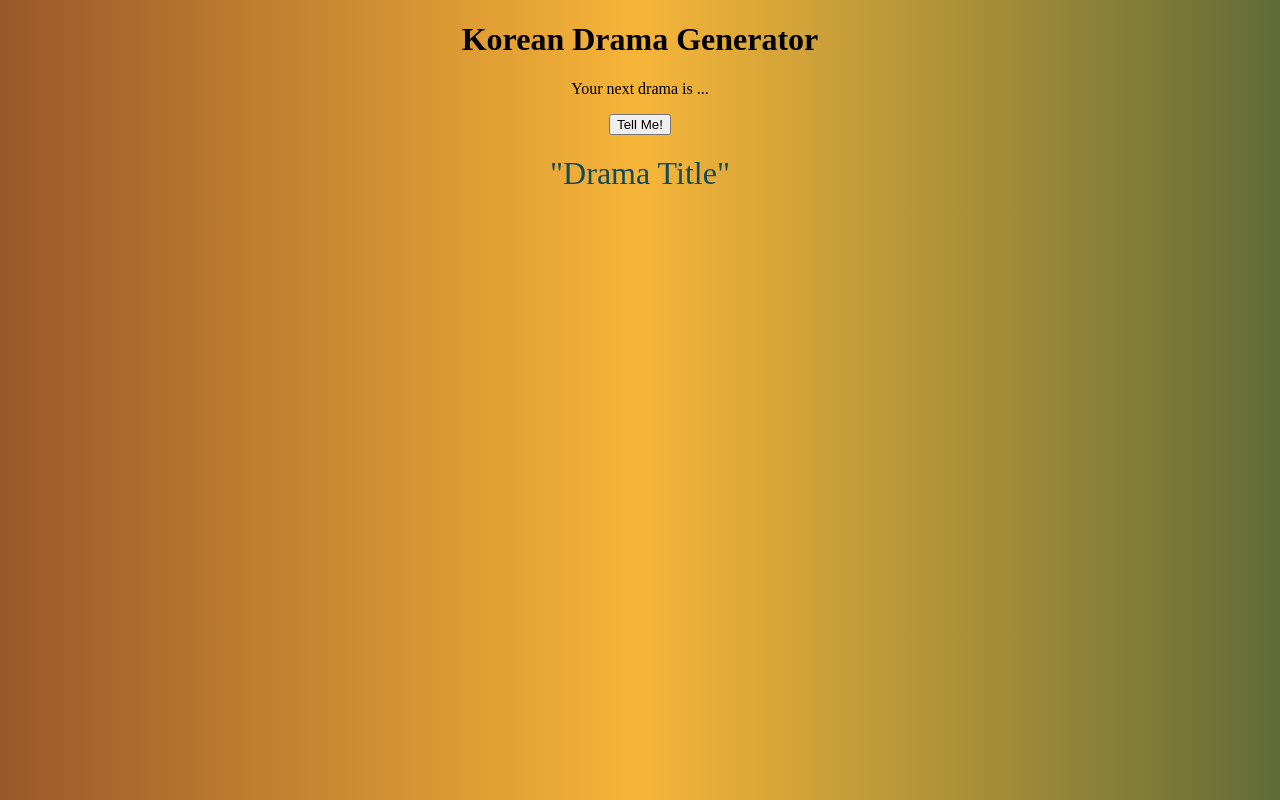
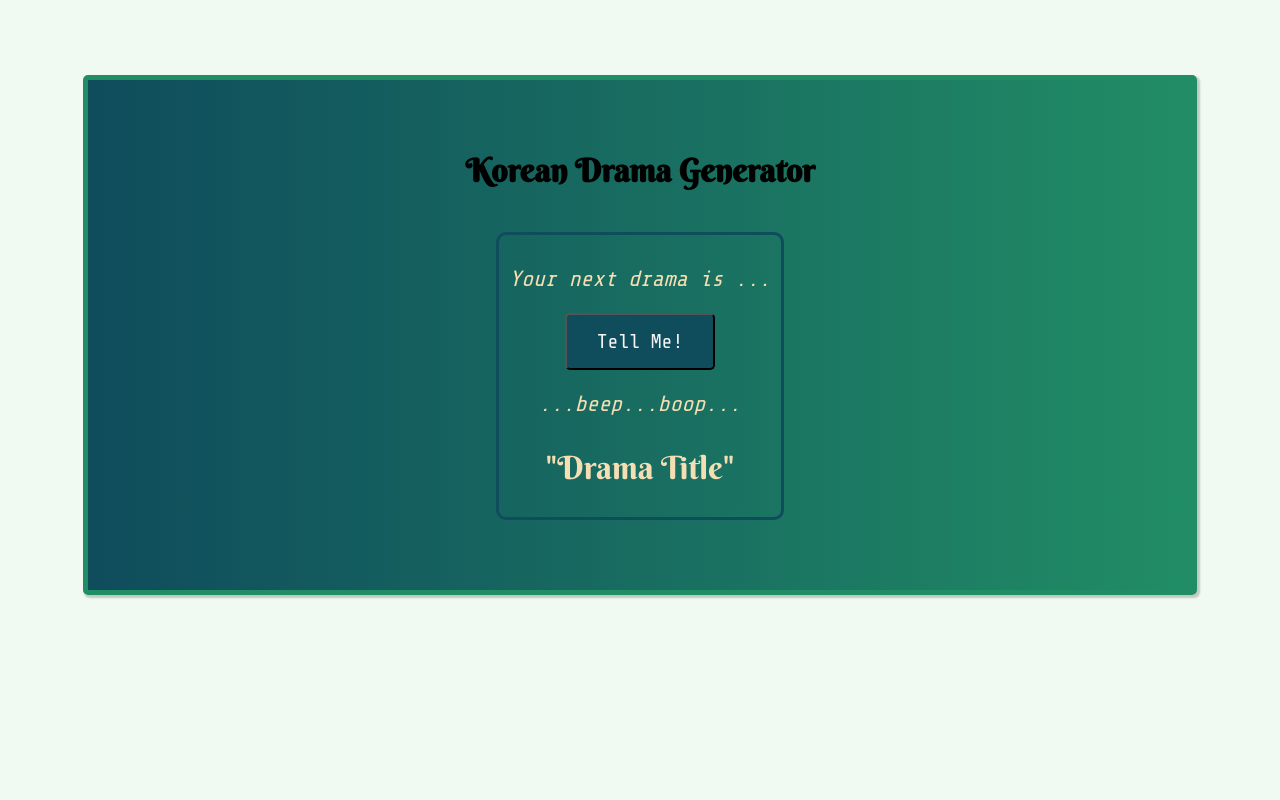
Before and after one commit to KeishaShanice/koreanDrama-Generator, a plain HTML site: page index.html in a window 1280 px wide. Drawn offline with nearby package versions, Linux system fonts and the light colour scheme.

Commit message:
added style

```diff
--- a/css/style.css
+++ b/css/style.css
@@ -1,15 +1,70 @@
 * {
     box-sizing: border-box;
     text-align: center;
-  }
+}
 
-  body {
-    background: linear-gradient(to right, #99582a, #f7b538, #606c38);
-  }
+body {
+    background-color: rgba(235, 249, 237, 0.7);
+}
 
-  .dramaResult p{
+h1 {
+    font-family: 'Berkshire Swash', cursive;
+}
+
+
+
+.container {
+    display: flex;
+    flex-direction: column;
+    justify-content: center;
+    align-items: center;
+    margin: 75px;
+    padding: 50px;
+    background: linear-gradient(90deg, #0f4c5c, #218d65);
+    border: 5px solid #218d65;
+    border-radius: 5px;
+    box-shadow: 2px 2px 2px 1px rgba(0, 0, 0, 0.2);
+}
+
+
+
+.textWrap {
+    width: 100%;
+    height: auto;
+    margin: 20px 0;
+    padding: 10px;
+    border: 3px solid #0f4c5c;
+    border-radius: 10px;
+
+}
+
+.nextDramaP {
+    font-size: 22px;
+    font-family: 'Share Tech Mono', monospace;
+    font-style: italic;
+    color: wheat;
+}
+
+.button {
+    padding: 15px 30px;
+    font-size: 20px;
+    font-family: 'Share Tech Mono', monospace;
+    border-radius: 5px;
+    background: #0f4c5c;
+    color: whitesmoke;
+}
+
+.button:hover {
+    border: 3px solid #218d65;
+    box-shadow: 2px 2px 2px 1px rgba(0, 0, 0, 0.2);
+    color: aquamarine;
+    transition: 0.2s;
+}
+
+.dramaResult {
     margin: 10px;
     padding: 10px;
     font-size: 32px;
-    color: #0f4c5c;
-  }
+    font-family: 'Berkshire Swash', cursive;
+    color: wheat;
+}
--- a/index.html
+++ b/index.html
@@ -4,32 +4,40 @@
     <meta charset="UTF-8">
     <meta name="viewport" content="width=device-width, initial-scale=1.0">
 
+    <!-- google fonts -->
+    <link href="https://fonts.googleapis.com/css2?family=Berkshire+Swash&family=Dancing+Script:wght@400;500;600;700&family=Great+Vibes&family=Raleway&family=Share+Tech+Mono&family=VT323&display=swap" rel="stylesheet">
+
+
     <!-- local css -->
     <link rel="stylesheet" href="./css/style.css">
     <title>KDrama Generator</title>
 </head>
 <body>
-
+    <div class="container">
+        <div class="head">
             <header>
                 <h1>Korean Drama Generator</h1>
             </header>
+        </div>
+
 
         <main>
+            <div class="textWrap">
                 <div>
-        <p>Your next drama is ...</p>
+                    <p class="nextDramaP">Your next drama is ...</p>
+
+                    <form action="#link" onsubmit="generateDrama()">
+                    <input type="submit" value="Tell Me!" class="button">
+                    </form>
+
+                    <p class="nextDramaP">...beep...boop...</p>
+
+                    <p class="dramaResult">"<span id="drama">Drama Title</span>"</p>
                 </div>
+            </div>
+        </main>
 
-    <div>
-        <form action="#link" onsubmit="generateDrama()">
-        <input type="submit" value="Tell Me!">
-        </form>
     </div>
-
-    <div class="dramaResult">
-        <p>"<span id="drama">Drama Title</span>"</p>
-    </div>
-
-</main>
 
         <!-- javaScript -->
         <script src="js/app.js"></script>
--- a/js/app.js
+++ b/js/app.js
@@ -13,7 +13,7 @@ function generateDrama() {
 
     let drama = document.getElementById('drama');
 
-    let dramaList = ['Itaewon Class', 'The Master\'s Sun', 'Secret Garden', 'The Greatest Love', 'Coffee Prince', 'IRIS', 'Boys Over Flowers', 'You\'re All Surrounded', 'Big', 'Goblin', 'Heirs', 'Hospital Playlist', 'It\'s Okay, That\'s Love', 'Signal', 'King2Hearts', 'Crash Landing on You', 'Vagabond', 'Fight My Way', 'Weightlifthing Fairy Kim Bokjoo', 'Chief Kim', 'Mr. Sunshine', 'Falling for Innocence', 'Hi Bye Mama', 'Kill Me Heal Me', 'Korean Odyssey', 'Cruel City', 'Bad Guys'];
+    let dramaList = ['Itaewon Class', 'The Master\'s Sun', 'Secret Garden', 'The Greatest Love', 'Coffee Prince', 'IRIS', 'Boys Over Flowers', 'You\'re All Surrounded', 'Big', 'Goblin', 'Heirs', 'Hospital Playlist', 'It\'s Okay, That\'s Love', 'Signal', 'King2Hearts', 'Crash Landing on You', 'Vagabond', 'Fight My Way', 'Weightlifting Fairy Kim Bokjoo', 'Chief Kim', 'Mr. Sunshine', 'Falling for Innocence', 'Hi Bye Mama', 'Kill Me Heal Me', 'Korean Odyssey', 'Cruel City', 'Bad Guys'];
 
     drama.innerText = dramaList[Math.floor(Math.random() * dramaList.length)];
 
```
Also changed, not shown: media/KS logo.jpg (added), notes.txt, 3 other files. Lines whose indentation alone changed are shown as unchanged.
